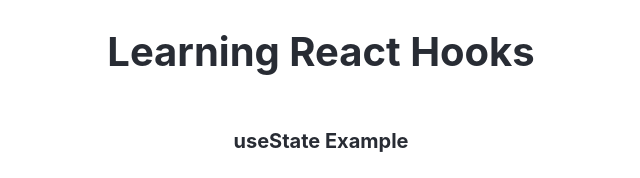
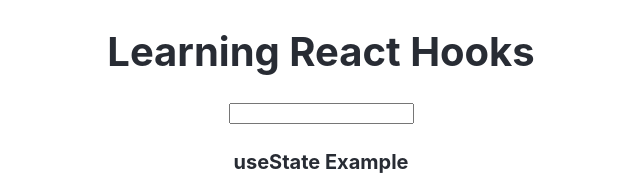
Before and after one commit to luannguyen252/my-react-journey, a React (Create React App) app in the folder learning-react-hooks/: page / in a window 1280 px wide. Shown: the top 178 px of the page, without its empty margins (319-959 px from the left). Built offline with nearby package versions, Linux system fonts and the light colour scheme; no server answers.

Commit message:
React Hooks

```diff
--- a/learning-react-hooks/src/App.tsx
+++ b/learning-react-hooks/src/App.tsx
@@ -2,6 +2,7 @@
 import { UseContextExample } from "./UseContextExample/UseContextExample";
 import { UseContextExample2 } from "./UseContextExample/UseContextExample2";
 import { UseEffectExample } from "./UseEffectExample";
+import UseLocalStorageExample from "./UseLocalStorageExample";
 import { UseMemoExample } from "./UseMemoExample";
 import { UseReducerExample } from "./UseReducerExample";
 import { UseReducerExample2 } from "./UseReducerExample2";
@@ -13,6 +14,7 @@
     <div className="App">
       <header className="App-header">
         <h1>Learning React Hooks</h1>
+        <UseLocalStorageExample />
         <UseStateExample />
         <UseEffectExample />
         <UseMemoExample />
--- /dev/null
+++ b/learning-react-hooks/src/UseLocalStorageExample.js
@@ -0,0 +1,36 @@
+import { useState, useEffect } from "react";
+import useUpdateLogger from "./useUpdateLogger";
+
+function getSavedValue(key, initialValue) {
+  const savedValue = JSON.parse(localStorage.getItem(key));
+
+  if (savedValue) return savedValue;
+
+  if (initialValue instanceof Function) return initialValue();
+
+  return initialValue;
+}
+
+function useLocalStorage(key, initialValue) {
+  const [value, setValue] = useState(() => {
+    return getSavedValue(key, initialValue);
+  });
+
+  useEffect(
+    (key) => {
+      localStorage.setItem(key, JSON.stringify(value));
+    },
+    [value]
+  );
+
+  return [value, setValue];
+}
+
+export default function UseLocalStorageExample() {
+  const [name, setName] = useLocalStorage("name", "");
+  useUpdateLogger(name);
+
+  return (
+    <input type="text" value={name} onChange={(e) => setName(e.target.value)} />
+  );
+}
--- /dev/null
+++ b/learning-react-hooks/src/useUpdateLogger.js
@@ -0,0 +1,7 @@
+import { useEffect } from "react";
+
+export default function useUpdateLogger(value) {
+  useEffect(() => {
+    console.log(value);
+  }, [value]);
+}
```
